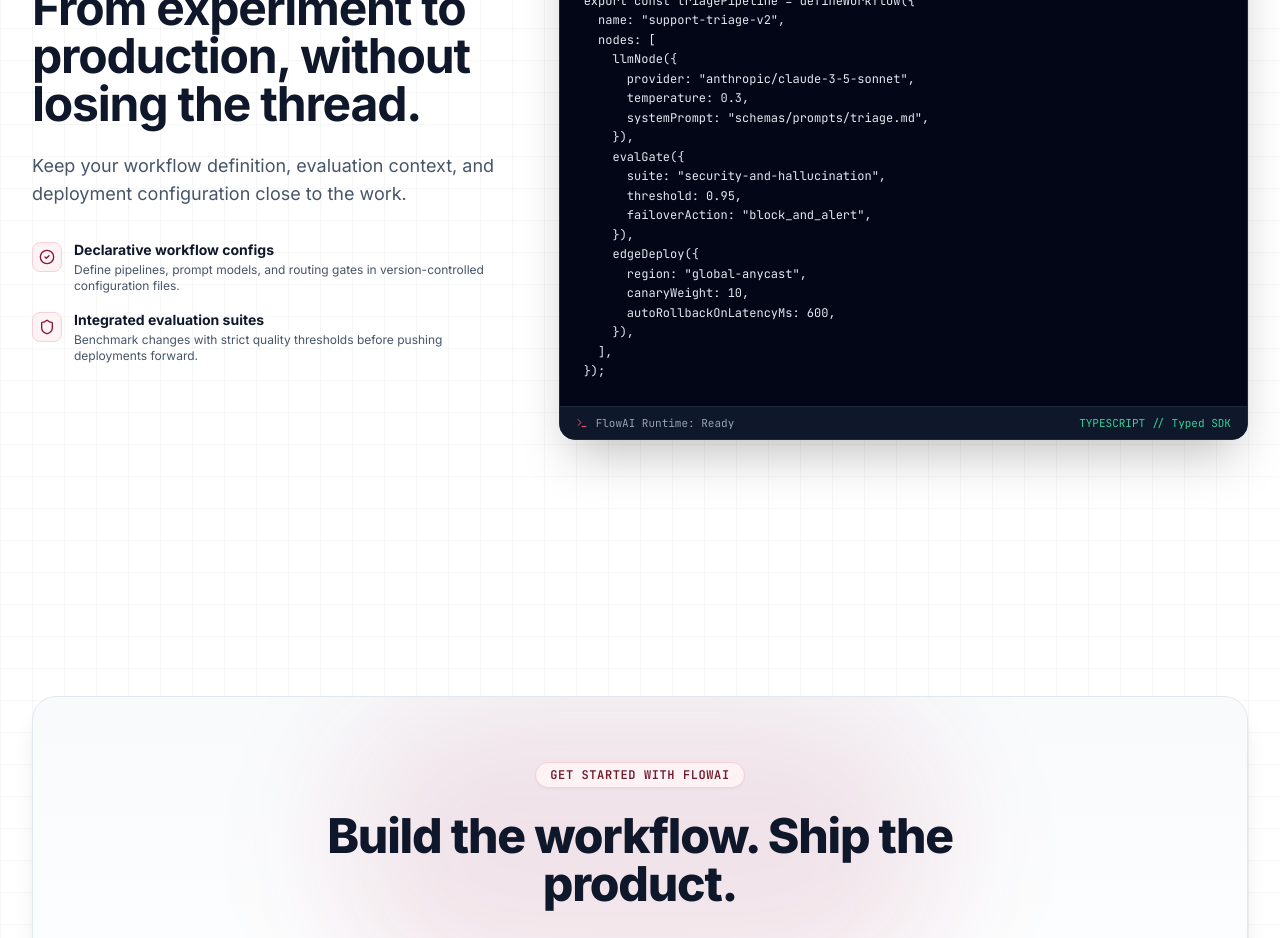
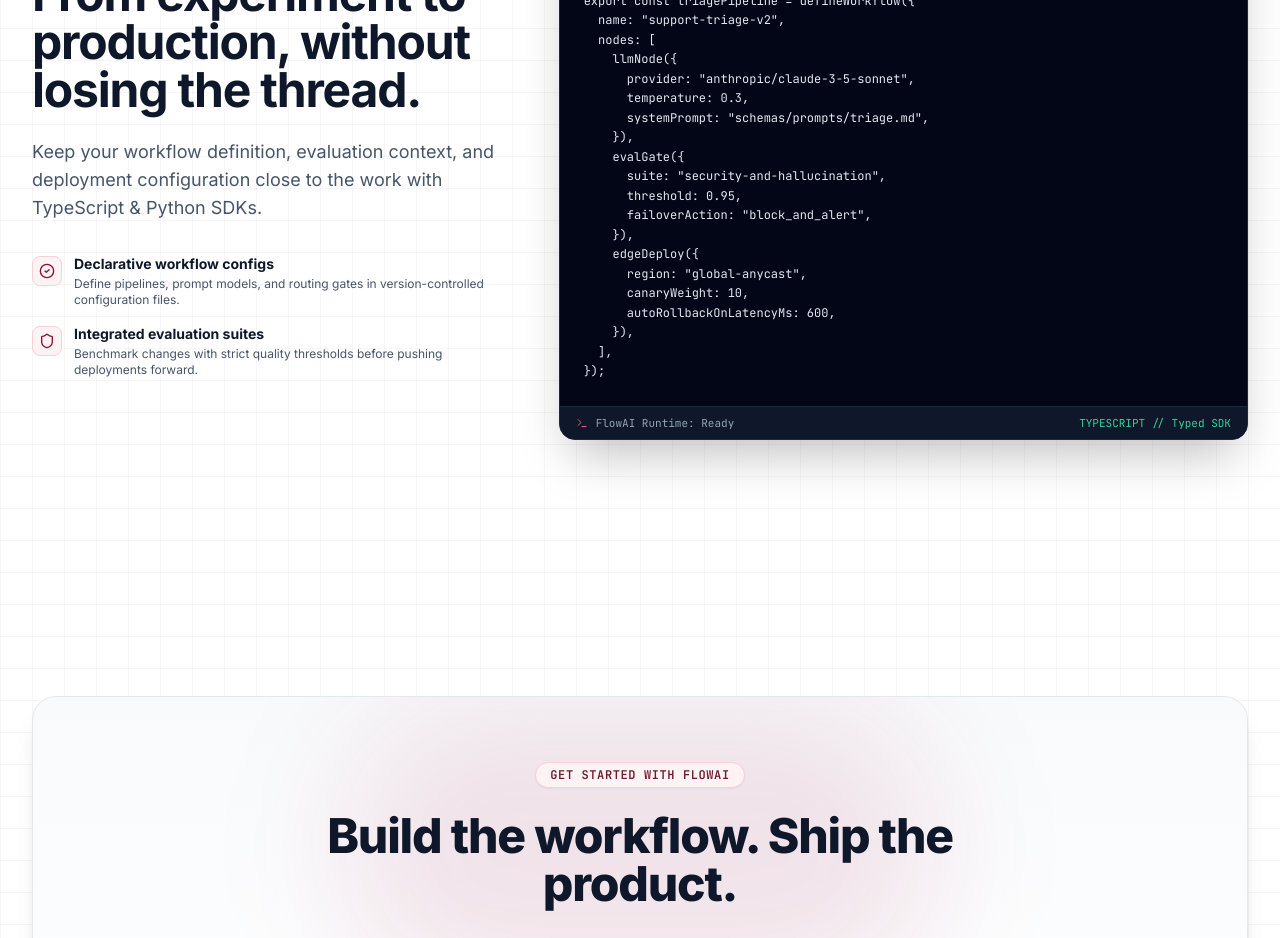
Before and after one commit to Amit123103/FLOWAI, a Next.js app: page / in a window 1280 px wide. Shown: the part 5220-6158 px from the top of the page. Built offline with nearby package versions, Linux system fonts and the light colour scheme.

Commit message:
feat: add DeveloperExperience section with feature highlights and code preview component

```diff
--- a/components/DeveloperExperience.tsx
+++ b/components/DeveloperExperience.tsx
@@ -1,8 +1,9 @@
 "use client";
 
 import React from "react";
+import { motion } from "framer-motion";
 import CodePreview from "./CodePreview";
-import { Code2, CheckCircle2, Shield } from "lucide-react";
+import { Code2, CheckCircle2, Shield, Sparkles } from "lucide-react";
 
 export default function DeveloperExperience() {
   return (
@@ -10,7 +11,13 @@ export default function DeveloperExperience() {
       <div className="max-w-global mx-auto px-4 sm:px-6 lg:px-8">
         <div className="grid grid-cols-1 lg:grid-cols-12 gap-12 items-center">
           {/* Left Column */}
-          <div className="lg:col-span-5 space-y-6">
+          <motion.div
+            initial={{ opacity: 0, x: -30 }}
+            whileInView={{ opacity: 1, x: 0 }}
+            viewport={{ once: true, margin: "-80px" }}
+            transition={{ duration: 0.5 }}
+            className="lg:col-span-5 space-y-6"
+          >
             <div className="inline-flex items-center gap-1.5 px-3.5 py-1 rounded-full bg-brand-50 border border-brand-200 text-xs font-mono uppercase tracking-wider text-brand-700 shadow-sm font-semibold">
               <Code2 className="w-3.5 h-3.5 text-brand-600" />
               Developer Experience
@@ -24,7 +31,7 @@ export default function DeveloperExperience() {
             </h2>
 
             <p className="text-base sm:text-lg text-slate-600 leading-relaxed">
-              Keep your workflow definition, evaluation context, and deployment configuration close to the work.
+              Keep your workflow definition, evaluation context, and deployment configuration close to the work with TypeScript & Python SDKs.
             </p>
 
             <div className="space-y-4 pt-2">
@@ -52,12 +59,18 @@ export default function DeveloperExperience() {
                 </div>
               </div>
             </div>
-          </div>
+          </motion.div>
 
           {/* Right Column: Code Editor Mockup */}
-          <div className="lg:col-span-7">
+          <motion.div
+            initial={{ opacity: 0, x: 30 }}
+            whileInView={{ opacity: 1, x: 0 }}
+            viewport={{ once: true, margin: "-80px" }}
+            transition={{ duration: 0.5 }}
+            className="lg:col-span-7"
+          >
             <CodePreview />
-          </div>
+          </motion.div>
         </div>
       </div>
     </section>
```
